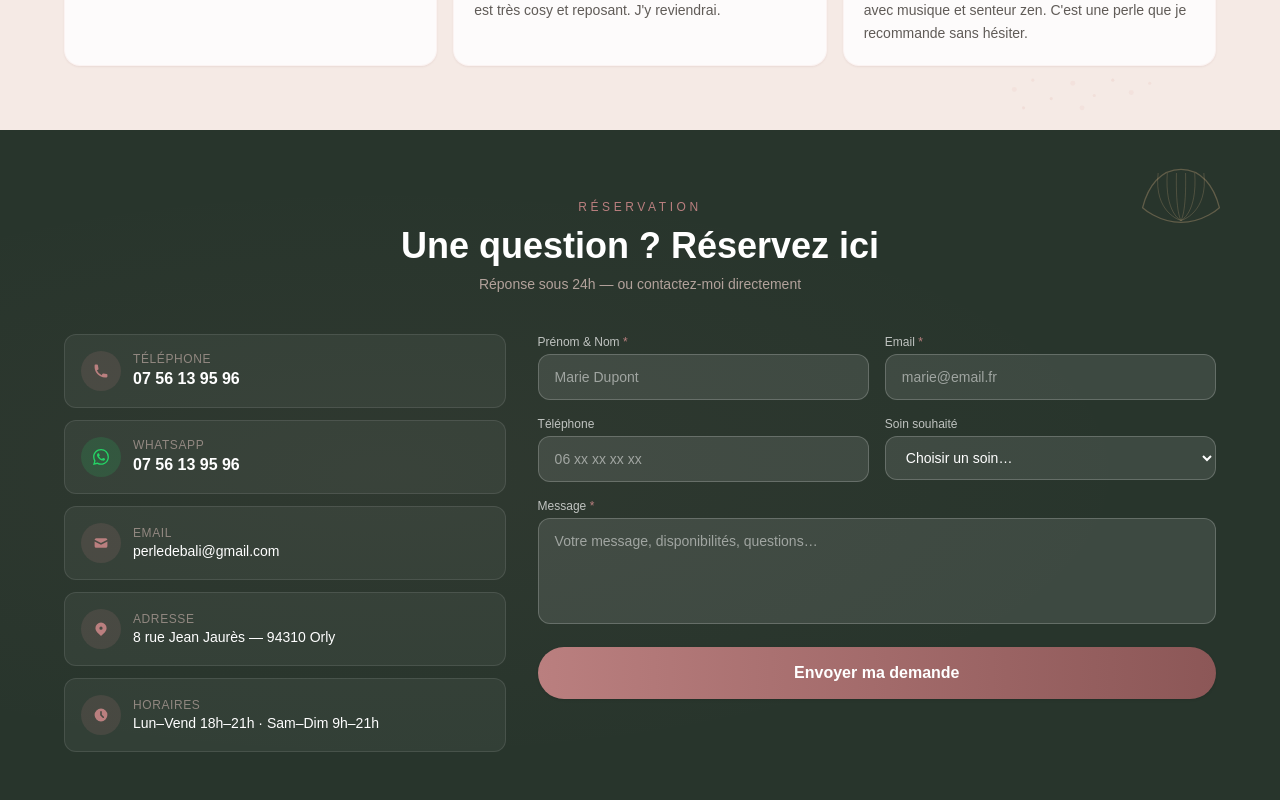
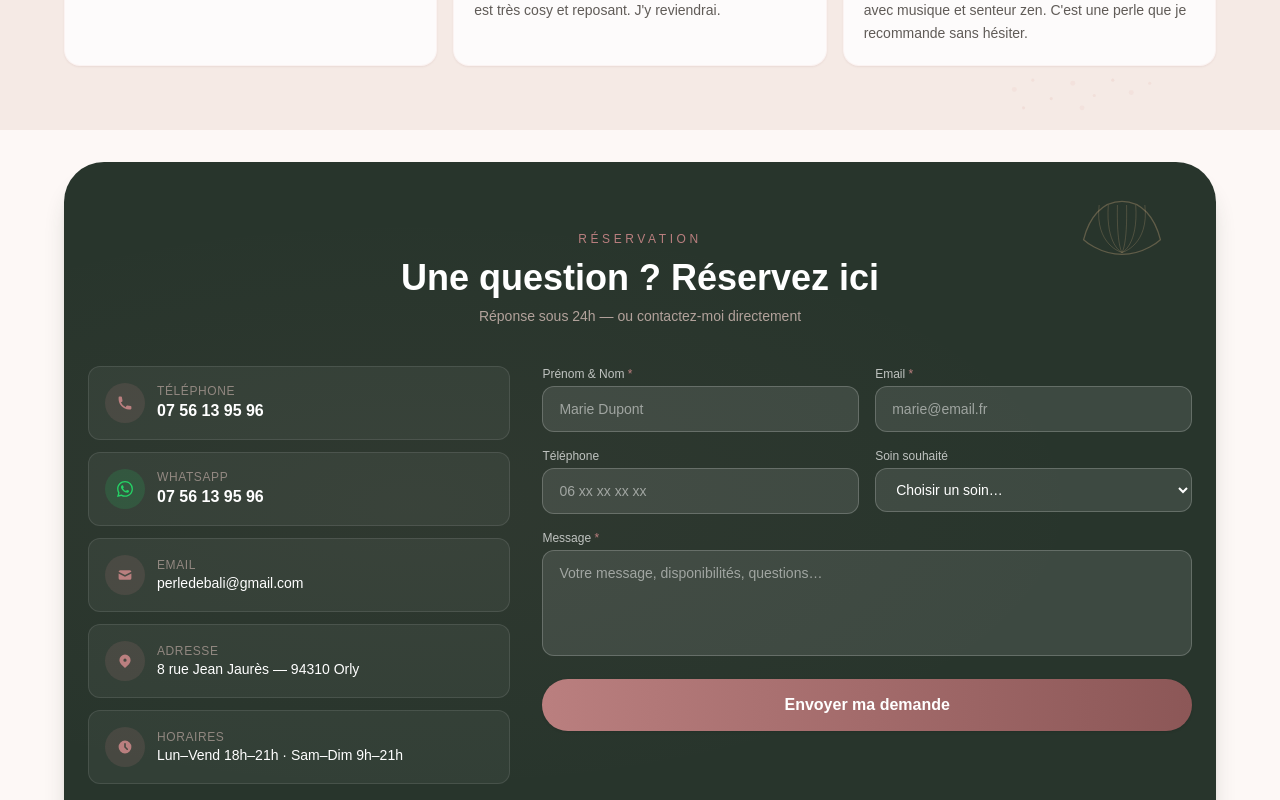
Before and after one commit to Call-Connect-Benin/perle-bali-next, a Next.js app: page / in a window 1280 px wide. Shown: the part 4280-5080 px from the top of the page. Built offline with nearby package versions, Linux system fonts and the light colour scheme; a web font is replaced by a local one.

Commit message:
Section contact : bordures arrondies, même bloc flottant que stats/CTA
Même traitement que la bande stats et la bannière CTA : bloc flottant aux
coins très arrondis avec marge visible, au lieu d'une section pleine
largeur.

```diff
--- a/app/page.tsx
+++ b/app/page.tsx
@@ -552,7 +552,8 @@ export default function HomePage() {
       </section>
 
       {/* ── CONTACT FORM ── */}
-      <section className="py-12 md:py-16 px-6 bg-bali-deep relative overflow-hidden">
+      <section className="py-8 px-4 sm:px-6">
+      <div className="relative max-w-6xl mx-auto rounded-[2.5rem] overflow-hidden bg-bali-deep shadow-xl shadow-bali-deep/20 py-12 md:py-16 px-6">
         <div
           className="absolute inset-0 opacity-10"
           style={{
@@ -645,6 +646,7 @@ export default function HomePage() {
             </Reveal>
           </div>
         </div>
+      </div>
       </section>
     </>
   );
```
